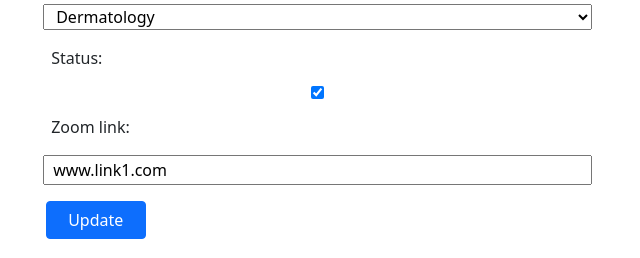
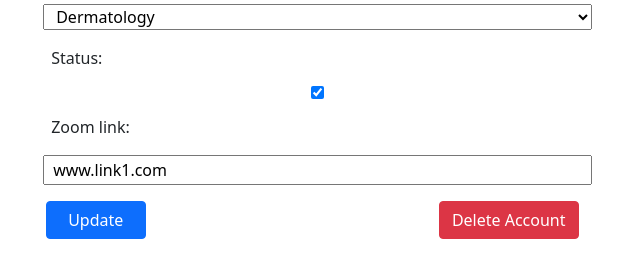
Before and after one commit to hassan797/online-consultation-web-application, a Django app: page /account/1/1 in a window 1280 px wide. Shown: the part 542-800 px from the top of the page, without its empty margins (0-640 px from the left). Run offline with Django 3.2, Linux system fonts and the light colour scheme; data comes from the database, SQL or seed files in the repository; both versions use the stored data as it was after the commit.

Commit message:
Optimized pages and Added Delete functionality

```diff
--- a/accountpage/urls.py
+++ b/accountpage/urls.py
@@ -4,5 +4,5 @@ from . import views
 
 urlpatterns = [
     path('account/<int:_id>/<int:isdoctor>', views.getUser), #isdoctor=1 =>Doctor; =0 =>Patient
-
+    path('delete/<int:_id>/<int:isdoctor>', views.deleteUser),
 ]
--- a/accountpage/views.py
+++ b/accountpage/views.py
@@ -28,9 +28,23 @@ def getUser(request, _id, isdoctor): #Get user page with info to edit
 				return redirect('/')
 			if form.is_valid():
 				form.save()
-				return render(request, 'account.html', {'form': form } )
+				return render(request, 'account.html', {'form': form, 'id':_id, 'isdoctor':isdoctor } ) #NOTE: VARIABLES IN HTML CANNOT START WITH '_' SO NO "_id"
 
 		else: # See User data. Logically renders first since first accessed thorugh GET
-			return render(request, 'account.html', {'form': form } )
+			return render(request, 'account.html', {'form': form, 'id':_id, 'isdoctor':isdoctor } )
 	except:
 		return redirect('/')
+
+def deleteUser(request, _id, isdoctor): #API that renders back index
+	try: #avoid invalid id error
+		if isdoctor==1:
+			user = Doctor.objects.get(id=_id)
+		elif isdoctor==0:
+			user = Patient.objects.get(id=_id)
+		else:
+			return redirect('/')
+		user.delete()
+	except:
+		pass
+
+	return redirect('/')
--- a/templates/HomePage.html
+++ b/templates/HomePage.html
@@ -141,6 +141,8 @@ input[type=submit]{
             <input type="submit"  value="Book Appointment"  />
             </form>
 </div> -->
+<a href="/account/1/1">My doctor account</a>
+<a href="/account/1/0">My patient account</a>
 <a class="btn btn-info btn-sm" href="/doctors">Book Appointment</a>
 
 <!-- right side -->
--- a/templates/account.html
+++ b/templates/account.html
@@ -17,10 +17,11 @@
 <form method="POST" class="row g-3" style="padding-left: 4%; max-width: 600px;">
     {% csrf_token %}
     {{ form  }} <!--From froms.py (rendered in views.py)-->
-    <div style="display: flex; justify-content: space-between; margin-left: -1%;">
-        <button class="btn btn-primary" style="width: 100px; margin-bottom: 3%;" type="submit">
+    <div style="display: flex; justify-content: space-between; margin-left: -1%;  margin-bottom: 3%;">
+        <button class="btn btn-primary" style="width: 100px;" type="submit">
             Update
         </button>
+        <a class="btn btn-danger" style="" href="/delete/{{id}}/{{isdoctor}}">Delete Account</a>
     </div>
 </form>
 
--- a/templates/login.html
+++ b/templates/login.html
@@ -7,7 +7,7 @@
     <title>Login</title>
 </head>
 <body>
-
+    <a href='/' style="padding: 3%;">Home</a>
 
     <form method="POST">
         {% csrf_token %}
--- a/templates/register.html
+++ b/templates/register.html
@@ -5,6 +5,8 @@
 	<title>add</title>
 </head>
 <body>
+    <a href='/' style="padding: 3%;">Home</a>
+
 <h2> add user </h2>
 
 {%  for user in S  %} <!--From database (models.py)-->
```
Also changed, not shown: templates/Calendar.html (+13 -0 lines), db.sqlite3.
